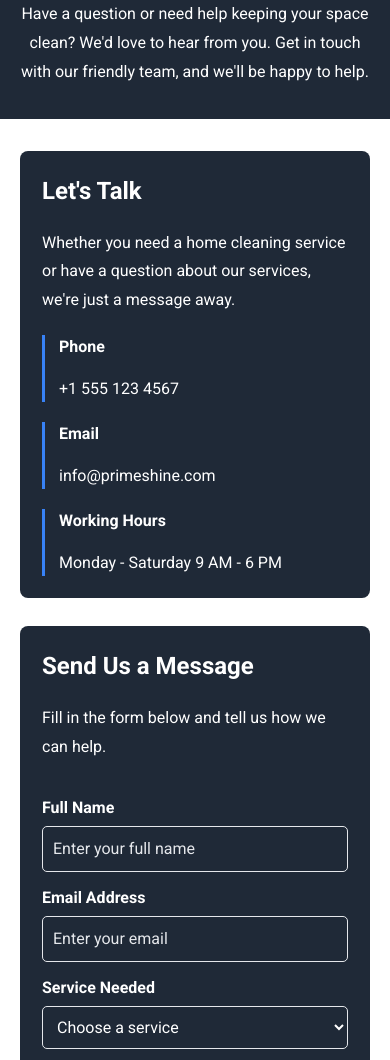
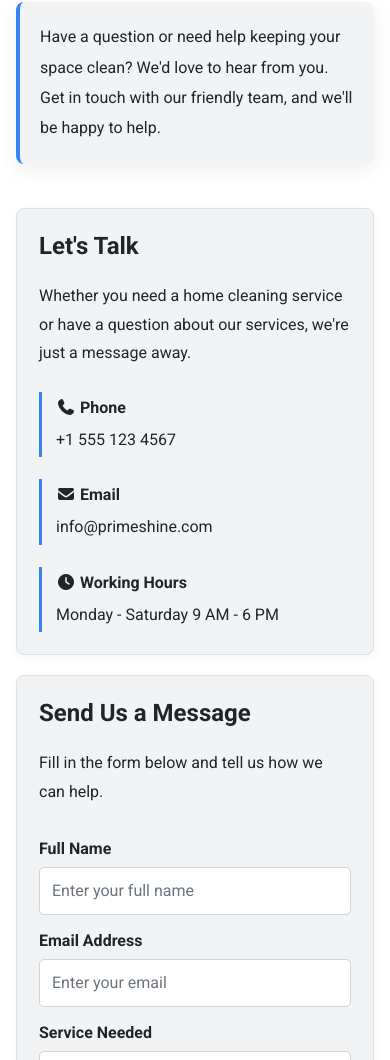
Before and after one commit to seanhoenderdos/ai-fd-group-assignment, a website: page pages/contact.html in a window 390 px wide. Shown: the part 186-1246 px from the top of the page. Drawn offline with Linux system fonts and the light colour scheme.

Commit message:
Update About and Contact pages

```diff
--- a/Css/pages/contact.css
+++ b/Css/pages/contact.css
@@ -1,101 +1,154 @@
-/* Contact Page */
+/* ========================================
+   Contact Page
+======================================== */
 
 .contact-page {
-    background-color: var(--color-white);
-    color: var(--color-dark);
+    background-color: var(--color-white, #ffffff);
+    color: var(--color-black, #212529);
 }
 
-/* Hero Section */
+/* ========================================
+   Hero Section
+======================================== */
 
 .contact-hero {
     display: flex;
-    align-items: center;
-    gap: 32px;
-    padding: 48px 6%;
-    background-color: var(--color-dark);
-    color: var(--color-white);
+    flex-direction: column;
+    align-items: flex-start;
+    gap: 22px;
+
+    width: min(1100px, calc(100% - 40px));
+    box-sizing: border-box;
+    margin-inline: auto;
+    padding: 42px 0 24px;
+
+    background-color: var(--color-white, #ffffff);
 }
 
 .contact-hero-title {
-    flex: 0 0 30%;
-    text-align: center;
+    width: 100%;
+    margin: 0;
+    text-align: left;
 }
 
 .contact-hero-title h1 {
     margin: 0;
-    color: var(--color-white);
-    font-size: clamp(2rem, 4vw, var(--font-size-hero-heading));
+    color: var(--color-black, #212529);
+    font-size: clamp(2rem, 4vw, var(--font-size-hero-heading, 3rem));
     line-height: 1.2;
 }
 
+/* Description Box */
+
 .contact-hero-description {
-    flex: 1;
+    width: 100%;
+    box-sizing: border-box;
+    padding: 24px 28px;
+
+    background-color: #f1f3f5;
+    border-left: 4px solid var(--color-primary, #0d6efd);
+    border-radius: 8px;
+
+    box-shadow: 0 6px 20px rgba(31, 41, 55, 0.08);
 }
 
 .contact-hero-description p {
     margin: 0;
-    color: var(--color-white);
-    line-height: 1.8;
+    color: var(--color-black, #212529);
+    font-size: 1.05rem;
+    line-height: 1.9;
 }
 
-/* Contact Section */
+/* ========================================
+   Contact Section
+======================================== */
 
 .contact-container {
-    width: min(1100px, calc(100% - 40px));
-    margin-inline: auto;
-    padding-block: 48px;
     display: flex;
     align-items: stretch;
     gap: 28px;
+
+    width: min(1100px, calc(100% - 40px));
+    box-sizing: border-box;
+    margin-inline: auto;
+    padding: 24px 0 48px;
+
+    background-color: var(--color-white, #ffffff);
 }
+
+/* Contact Information and Form Cards */
 
 .contact-info,
 .contact-form {
-    flex: 1;
+    flex: 1 1 0;
     min-width: 0;
-    padding: 26px;
+    box-sizing: border-box;
+    padding: 28px;
+
+    background-color: #f1f3f5;
+    color: var(--color-black, #212529);
+
+    border: 1px solid #dee2e6;
     border-radius: 8px;
-    background-color: var(--color-dark);
-    color: var(--color-white);
+
+    box-shadow: 0 3px 12px rgba(0, 0, 0, 0.04);
 }
 
-.contact-info h2,
-.contact-info h3,
-.contact-info p,
-.contact-form h2,
-.contact-form p,
-.contact-form label {
-    color: var(--color-white);
-}
+/* Headings and Text */
 
 .contact-info h2,
 .contact-form h2 {
     margin-top: 0;
+    color: var(--color-black, #212529);
+    line-height: 1.3;
 }
 
 .contact-info > p,
 .contact-form-heading p {
+    color: var(--color-black, #212529);
     line-height: 1.8;
 }
 
+.contact-info > p {
+    margin-bottom: 24px;
+}
+
+.contact-form-heading {
+    margin-bottom: 4px;
+}
+
+.contact-form-heading p {
+    margin-bottom: 12px;
+}
+
+/* ========================================
+   Contact Details
+======================================== */
+
 .contact-detail {
-    margin-top: 20px;
-    padding-left: 14px;
-    border-left: 3px solid var(--color-primary);
+    margin-top: 22px;
+    padding: 4px 0 4px 14px;
+
+    border-left: 3px solid var(--color-primary, #0d6efd);
 }
 
 .contact-detail h3 {
+    margin-top: 0;
     margin-bottom: 6px;
+    color: var(--color-black, #212529);
     font-size: 1rem;
 }
 
 .contact-detail p {
-    margin-bottom: 0;
+    margin: 0;
+    color: var(--color-black, #212529);
     line-height: 1.7;
     overflow-wrap: anywhere;
 }
 
-/* Form */
+/* ========================================
+   Contact Form
+======================================== */
 
 .contact-form {
     display: flex;
@@ -103,85 +156,152 @@
     gap: 14px;
 }
 
-.contact-form-heading {
-    margin-bottom: 4px;
-}
-
 .contact-field {
     display: flex;
     flex-direction: column;
     gap: 6px;
+    min-width: 0;
 }
 
 .contact-field label {
-    font-weight: var(--font-weight-bold);
+    color: var(--color-black, #212529);
+    font-weight: var(--font-weight-bold, 700);
 }
+
+/* Inputs, Select and Textarea */
 
 .contact-field input,
 .contact-field select,
 .contact-field textarea {
     width: 100%;
-    padding: 10px;
+    max-width: 100%;
+    min-width: 0;
+    box-sizing: border-box;
+    padding: 11px 12px;
+
     font: inherit;
-    color: var(--color-white);
-    background-color: var(--color-dark);
-    border: 1px solid var(--color-muted);
+    color: var(--color-black, #212529);
+    background-color: var(--color-white, #ffffff);
+
+    border: 1px solid #ced4da;
     border-radius: 5px;
 }
 
 .contact-field input::placeholder,
 .contact-field textarea::placeholder {
-    color: var(--color-muted);
+    color: #6c757d;
+    opacity: 1;
+}
+
+.contact-field input:focus-visible,
+.contact-field select:focus-visible,
+.contact-field textarea:focus-visible {
+    outline: 2px solid var(--color-primary, #0d6efd);
+    outline-offset: 2px;
 }
 
 .contact-field textarea {
-    min-height: 110px;
+    min-height: 120px;
     resize: vertical;
 }
+
+/* ========================================
+   Submit Button
+======================================== */
 
 .contact-button {
     align-self: flex-start;
     width: auto;
-    padding: 10px 20px;
-    color: var(--color-white);
-    background-color: var(--color-primary);
-    border: none;
+    max-width: 100%;
+    box-sizing: border-box;
+    padding: 11px 22px;
+
+    color: var(--color-white, #ffffff);
+    background-color: var(--color-primary, #0d6efd);
+
+    border: 2px solid var(--color-primary, #0d6efd);
     border-radius: 5px;
+
     font: inherit;
-    font-weight: var(--font-weight-bold);
+    font-weight: var(--font-weight-bold, 700);
     cursor: pointer;
+
+    transition:
+        background-color 0.2s ease,
+        color 0.2s ease,
+        transform 0.2s ease;
 }
 
 .contact-button:hover {
-    opacity: 0.9;
+    background-color: transparent;
+    color: var(--color-primary, #0d6efd);
+    transform: translateY(-2px);
 }
 
 .contact-button:focus-visible {
-    outline: 2px solid var(--color-white);
+    outline: 2px solid var(--color-primary, #0d6efd);
     outline-offset: 3px;
 }
 
-/* Responsive Design */
+/* ========================================
+   Responsive Design
+======================================== */
 
 @media (max-width: 768px) {
     .contact-hero {
-        flex-direction: column;
-        gap: 16px;
-        padding: 32px 20px;
-        text-align: center;
+        width: calc(100% - 32px);
+        padding-top: 32px;
+        gap: 18px;
     }
 
-    .contact-hero-title {
-        flex-basis: auto;
+    .contact-hero-description {
+        padding: 20px;
+    }
+
+    .contact-hero-description p {
+        font-size: 1rem;
     }
 
     .contact-container {
         flex-direction: column;
-        padding-block: 32px;
+        width: calc(100% - 32px);
+        padding-top: 20px;
+        padding-bottom: 32px;
+        gap: 20px;
     }
 
     .contact-info,
     .contact-form {
+        flex: 1 1 auto;
+        width: 100%;
         padding: 22px;
     }
 }
+
+/* ========================================
+   Small Mobile Screens
+======================================== */
+
+@media (max-width: 375px) {
+    .contact-hero,
+    .contact-container {
+        width: calc(100% - 24px);
+    }
+
+    .contact-hero {
+        padding-top: 24px;
+    }
+
+    .contact-hero-description {
+        padding: 18px;
+    }
+
+    .contact-info,
+    .contact-form {
+        padding: 18px;
+    }
+
+    .contact-button {
+        width: 100%;
+    }
+}
--- a/pages/contact.html
+++ b/pages/contact.html
@@ -65,17 +65,17 @@
                     </p>
 
                     <div class="contact-detail">
-                        <h3>Phone</h3>
+                        <h3><i class="fa fa-phone" aria-hidden="true"></i> Phone</h3>
                         <p>+1 555 123 4567</p>
                     </div>
 
                     <div class="contact-detail">
-                        <h3>Email</h3>
+                        <h3><i class="fa fa-envelope" aria-hidden="true"></i> Email</h3>
                         <p>info@primeshine.com</p>
                     </div>
 
                     <div class="contact-detail">
-                        <h3>Working Hours</h3>
+                        <h3><i class="fa fa-clock" aria-hidden="true"></i> Working Hours</h3>
                         <p>Monday - Saturday 9 AM - 6 PM</p>
                     </div>
                 </div>
```
Also changed, not shown: Css/pages/about.css (+34 -9 lines), pages/about.html (+8 -8 lines).
